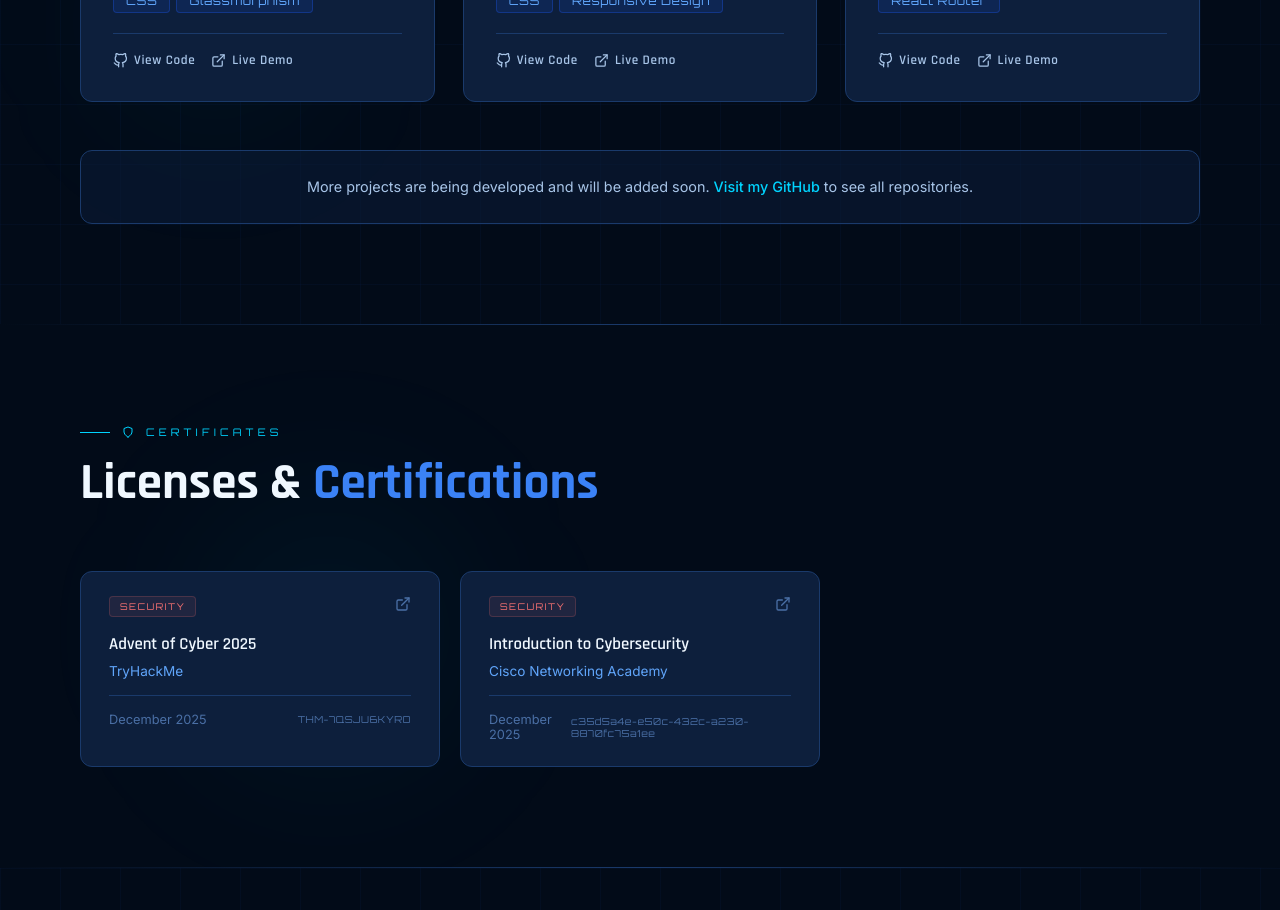
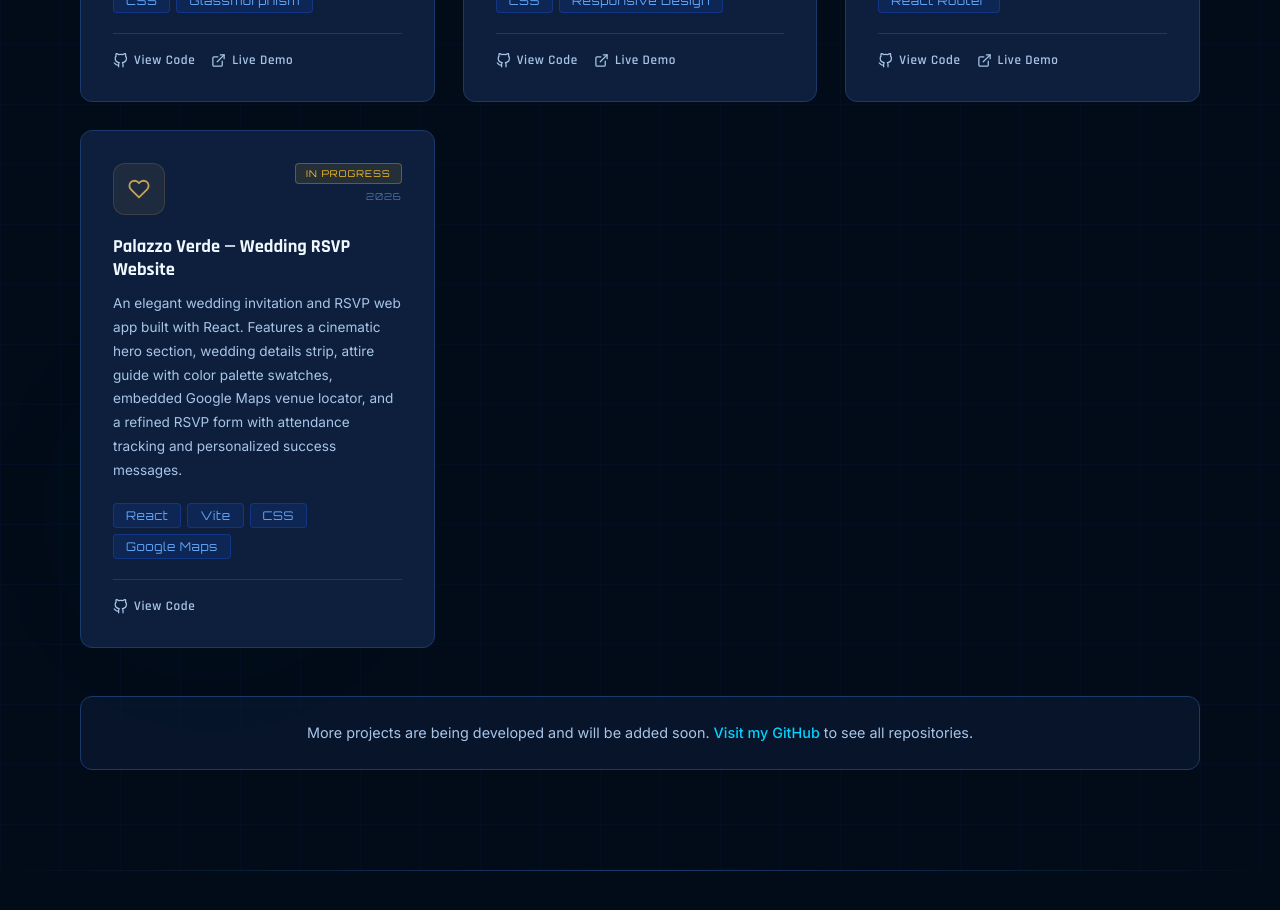
Before and after one commit to seanio777/verano-portfolio, a React (Vite) app: page / in a window 1280 px wide. Shown: the part 5760-6670 px from the top of the page. Built offline with nearby package versions, Linux system fonts and the light colour scheme.

Commit message:
feat: add Palazzo Verde wedding RSVP project with detailed description and tech stack

```diff
--- a/src/components/Projects.jsx
+++ b/src/components/Projects.jsx
@@ -1,4 +1,4 @@
-import { FiGithub, FiExternalLink, FiCode, FiUsers, FiMonitor, FiClipboard, FiTrendingUp } from 'react-icons/fi'
+import { FiGithub, FiExternalLink, FiCode, FiUsers, FiMonitor, FiClipboard, FiTrendingUp, FiHeart } from 'react-icons/fi'
 import { FaGamepad } from 'react-icons/fa'
 
 const projects = [
@@ -74,18 +74,18 @@ const projects = [
     status: 'Completed',
     year: '2026',
   },
-  // ── Add more projects below this line ──────────────────────
-  // {
-  //   title: 'Your Project Title',
-  //   description: 'Brief description of what the project does.',
-  //   tech: ['Language', 'Tool', 'Framework'],
-  //   icon: <FiCode size={22} />,
-  //   color: '#a78bfa',
-  //   github: 'https://github.com/YourUsername/repo-name',
-  //   demo: 'https://your-live-demo.com',   // or '' if none
-  //   status: 'Completed',   // or 'In Progress' or 'Ongoing'
-  //   year: '2024',
-  // },
+  {
+    title: 'Palazzo Verde — Wedding RSVP Website',
+    description:
+      'An elegant wedding invitation and RSVP web app built with React. Features a cinematic hero section, wedding details strip, attire guide with color palette swatches, embedded Google Maps venue locator, and a refined RSVP form with attendance tracking and personalized success messages.',
+    tech: ['React', 'Vite', 'CSS', 'Google Maps'],
+    icon: <FiHeart size={22} />,
+    color: '#C5A059',
+    github: 'https://github.com/seanio777/palazzo-rsvp.git',  // ← update after upload
+    demo: '',   // ← add your Vercel/Netlify link
+    status: 'In Progress',
+    year: '2026',
+  },
 ]
 
 const statusColors = {
```
